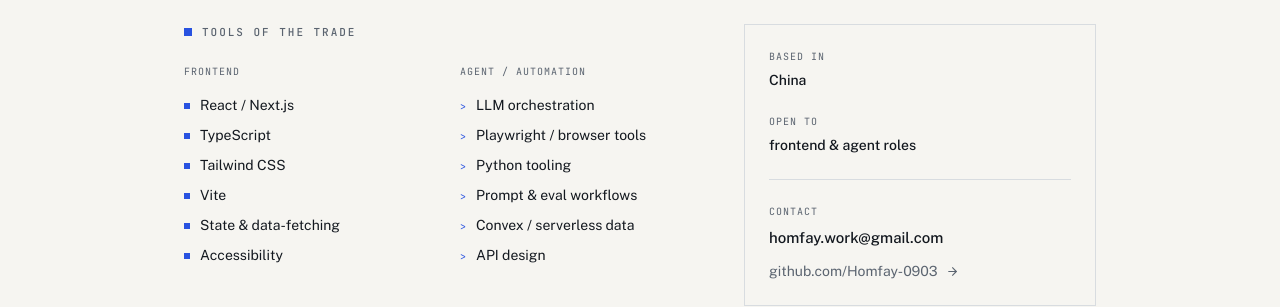
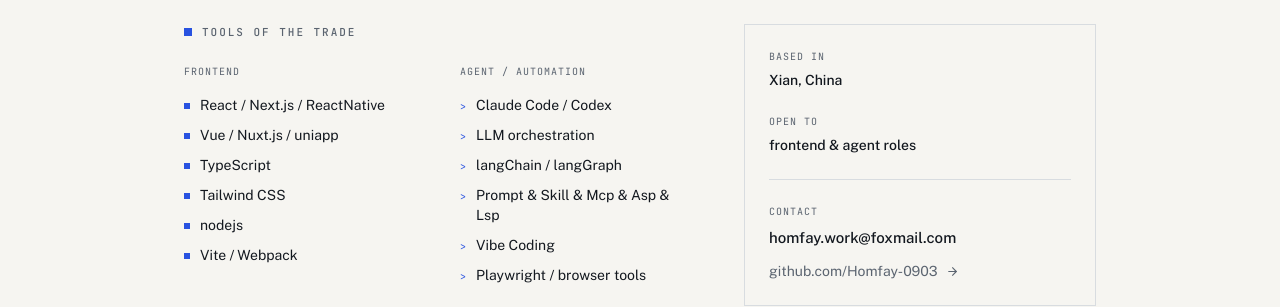
Before and after one commit to Homfay-0903/my-personal-website, a Next.js app: page /about in a window 1280 px wide. Shown: the part 540-847 px from the top of the page. Built offline with nearby package versions, Linux system fonts and the light colour scheme; no server answers; what @convex-dev/auth would draw is missing.

Commit message:
feat: update role/contact/location, reorder skills, add scrolling screenshot gallery

```diff
--- a/src/app/about/page.tsx
+++ b/src/app/about/page.tsx
@@ -6,20 +6,20 @@ import { site } from "@/lib/site";
 
 const skills = {
   frontend: [
-    "React / Next.js",
+    "React / Next.js / ReactNative",
+    "Vue / Nuxt.js / uniapp",
     "TypeScript",
     "Tailwind CSS",
-    "Vite",
-    "State & data-fetching",
-    "Accessibility",
+    "nodejs",
+    "Vite / Webpack",
   ],
   agent: [
+    "Claude Code / Codex",
     "LLM orchestration",
+    "langChain / langGraph",
+    "Prompt & Skill & Mcp & Asp & Lsp",
+    "Vibe Coding",
     "Playwright / browser tools",
-    "Python tooling",
-    "Prompt & eval workflows",
-    "Convex / serverless data",
-    "API design",
   ],
 };
 
--- a/src/app/globals.css
+++ b/src/app/globals.css
@@ -116,6 +116,39 @@ body {
   }
 }
 
+/* marquee: seamless auto-scrolling screenshot gallery */
+.marquee {
+  overflow: hidden;
+}
+
+.marquee-track {
+  display: flex;
+  width: max-content;
+  animation: marquee-scroll var(--marquee-duration, 60s) linear infinite;
+}
+
+.marquee-cell {
+  flex: none;
+  padding-right: 1rem;
+}
+
+.marquee:hover .marquee-track,
+.marquee:focus-within .marquee-track {
+  animation-play-state: paused;
+}
+
+@keyframes marquee-scroll {
+  to {
+    transform: translateX(-50%);
+  }
+}
+
+@media (prefers-reduced-motion: reduce) {
+  .marquee-track {
+    animation: none;
+  }
+}
+
 /* plotter index row: prints a cobalt baseline on hover */
 .print-line {
   position: relative;
--- a/src/components/projects/ProjectDetailClient.tsx
+++ b/src/components/projects/ProjectDetailClient.tsx
@@ -1,7 +1,7 @@
 "use client";
 
 import Link from "next/link";
-import { useMemo } from "react";
+import { useMemo, type CSSProperties } from "react";
 import { useQuery } from "convex/react";
 import { api } from "convex/_generated/api";
 import { ArrowLeft, ArrowRight, ArrowUpRight } from "lucide-react";
@@ -55,7 +55,6 @@ export function ProjectDetailClient({ slug }: { slug: string }) {
   const summary = project.summary[lang];
   const description = project.description[lang];
   const paragraphs = description.split(/\n\s*\n/).map((p) => p.trim()).filter(Boolean);
-  const [heroImage, ...restImages] = project.images;
 
   return (
     <article className="pb-6 pt-10 sm:pt-14">
@@ -100,11 +99,33 @@ export function ProjectDetailClient({ slug }: { slug: string }) {
         <p className="mt-5 max-w-2xl text-[15px] leading-relaxed text-muted">{summary}</p>
       </header>
 
-      {heroImage && (
-        <div className="mt-10 overflow-hidden border border-line">
-          {/* eslint-disable-next-line @next/next/no-img-element */}
-          <img src={heroImage} alt={title} className="size-full object-cover" />
-        </div>
+      {project.images.length > 0 && (
+        <section
+          aria-label={t("detail.screens")}
+          className="mt-10 border-y border-line py-4"
+        >
+          <div
+            className="marquee"
+            style={{ "--marquee-duration": `${Math.max(24, project.images.length * 12)}s` } as CSSProperties}
+          >
+            <div className="marquee-track">
+              {[...project.images, ...project.images].map((image, i) => (
+                <div
+                  key={i}
+                  className="marquee-cell h-52 w-80 sm:h-64 sm:w-[26rem] lg:h-72 lg:w-[32rem]"
+                >
+                  {/* eslint-disable-next-line @next/next/no-img-element */}
+                  <img
+                    src={image}
+                    alt={`${title} ${(i % project.images.length) + 1}`}
+                    className="size-full object-cover"
+                    loading="lazy"
+                  />
+                </div>
+              ))}
+            </div>
+          </div>
+        </section>
       )}
 
       <div className="mt-10 grid gap-10 md:grid-cols-12">
@@ -114,16 +135,6 @@ export function ProjectDetailClient({ slug }: { slug: string }) {
               {paragraph}
             </p>
           ))}
-          {restImages.length > 0 && (
-            <div className="grid gap-6 pt-2 sm:grid-cols-2">
-              {restImages.map((image, i) => (
-                <div key={i} className="overflow-hidden border border-line">
-                  {/* eslint-disable-next-line @next/next/no-img-element */}
-                  <img src={image} alt={`${title} ${i + 2}`} className="size-full object-cover" />
-                </div>
-              ))}
-            </div>
-          )}
         </div>
 
         <aside className="md:col-span-4">
--- a/src/lib/i18n.tsx
+++ b/src/lib/i18n.tsx
@@ -22,7 +22,7 @@ const en = {
   "nav.themeDark": "Dark",
 
   "hero.eyebrow": "Selected work — index",
-  "hero.title": "Frontend developer building interfaces people glide through.",
+  "hero.title": "Frontend / Agent Developer building interfaces people glide through.",
   "hero.sub": "A directory of recent web and AI-agent projects. Open a line to view specs, demos, and source.",
   "hero.ctaProjects": "Browse all projects",
   "hero.ctaContact": "Say hi",
@@ -41,7 +41,7 @@ const en = {
   "about.skillsFrontend": "Frontend",
   "about.skillsAgent": "Agent / automation",
   "about.metaWhere": "Based in",
-  "about.metaWhereValue": "China",
+  "about.metaWhereValue": "Xian, China",
   "about.metaOpenTo": "Open to",
   "about.metaOpenToValue": "frontend & agent roles",
   "about.contactTitle": "Let’s build something precise.",
@@ -59,6 +59,7 @@ const en = {
   "list.empty": "Nothing here yet.",
 
   "detail.eyebrow": "Project spec",
+  "detail.screens": "Screens — scrolling gallery",
   "detail.stack": "Tech stack",
   "detail.category": "Category",
   "detail.tags": "Tags",
@@ -151,7 +152,7 @@ const zh: Record<Key, string> = {
   "nav.themeDark": "夜间",
 
   "hero.eyebrow": "精选作品 — 索引",
-  "hero.title": "前端开发者，专注打造让人用得顺手的界面与体验。",
+  "hero.title": "前端/agent 开发者，专注打造让人用得顺手的界面与体验。",
   "hero.sub": "一份项目目录。打开任意一项，即可查看规格、在线演示与源码。本站所有数据都由后台面板管理，无需重新部署即可增删替换。",
   "hero.ctaProjects": "浏览全部项目",
   "hero.ctaContact": "联系我",
@@ -170,7 +171,7 @@ const zh: Record<Key, string> = {
   "about.skillsFrontend": "前端",
   "about.skillsAgent": "Agent / 工具链",
   "about.metaWhere": "所在地",
-  "about.metaWhereValue": "中国",
+  "about.metaWhereValue": "中国西安",
   "about.metaOpenTo": "求职方向",
   "about.metaOpenToValue": "前端 / Agent 开发",
   "about.contactTitle": "一起做点精确的东西吧。",
@@ -188,6 +189,7 @@ const zh: Record<Key, string> = {
   "list.empty": "暂无项目。",
 
   "detail.eyebrow": "项目规格",
+  "detail.screens": "截图 — 滚动图廊",
   "detail.stack": "技术栈",
   "detail.category": "分类",
   "detail.tags": "标签",
--- a/src/lib/site.ts
+++ b/src/lib/site.ts
@@ -2,13 +2,13 @@ export const site = {
   name: "Homfay",
   monogram: "H—",
   github: "https://github.com/Homfay-0903",
-  email: "homfay.work@gmail.com",
+  email: "homfay.work@foxmail.com",
   role: {
-    en: "Frontend Developer",
-    zh: "前端开发者",
+    en: "Frontend / Agent Developer",
+    zh: "前端/agent 开发者",
   },
   tagline: {
-    en: "Frontend developer building interfaces people glide through — and a few AI agents on the side.",
-    zh: "前端开发者，专注打造让人用起来顺手的界面，也做一点 AI Agent。",
+    en: "Frontend / Agent Developer building interfaces people glide through — and a few AI agents on the side.",
+    zh: "前端/agent 开发者，专注打造让人用起来顺手的界面，也做一点 AI Agent。",
   },
 } as const;
```
